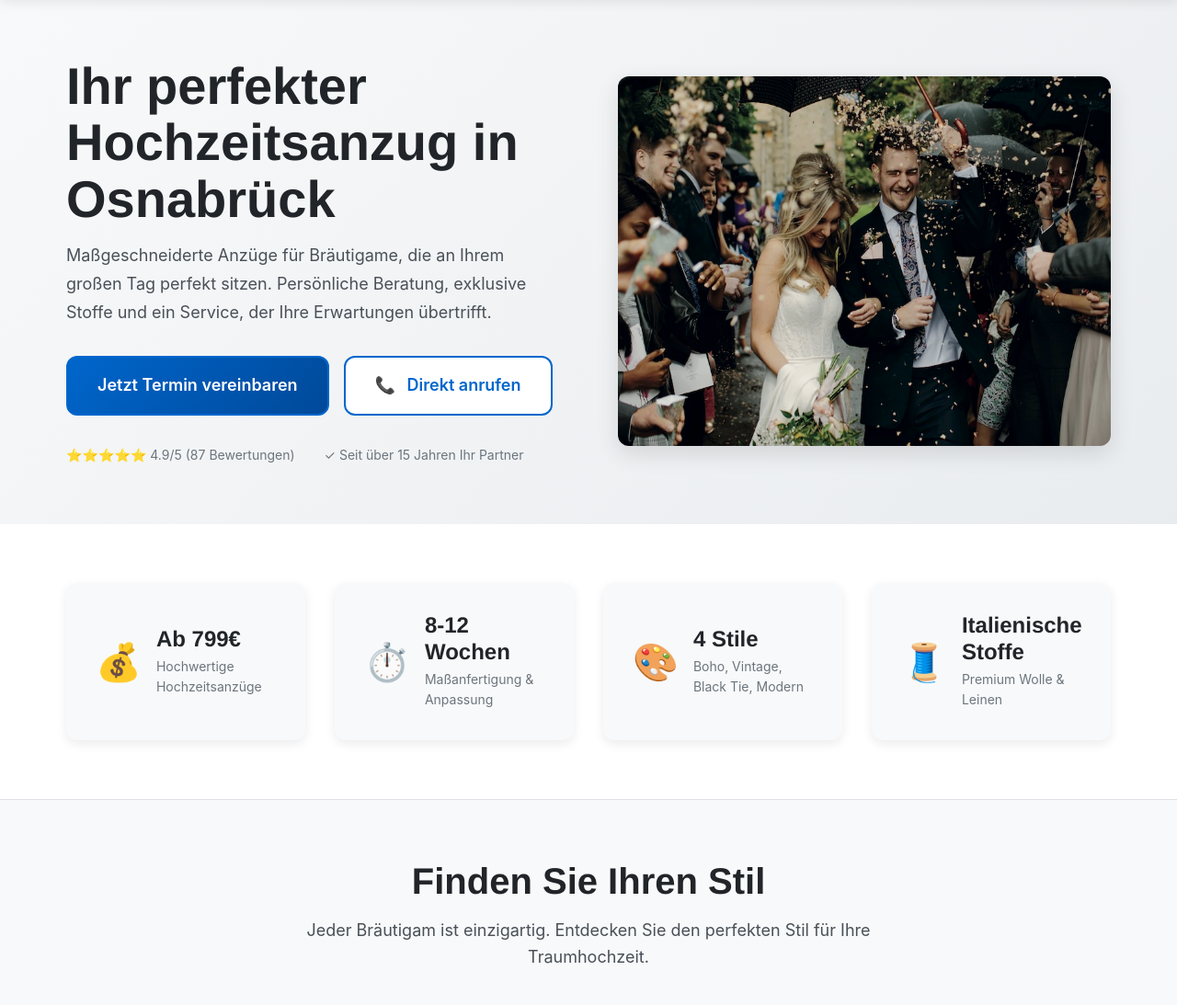
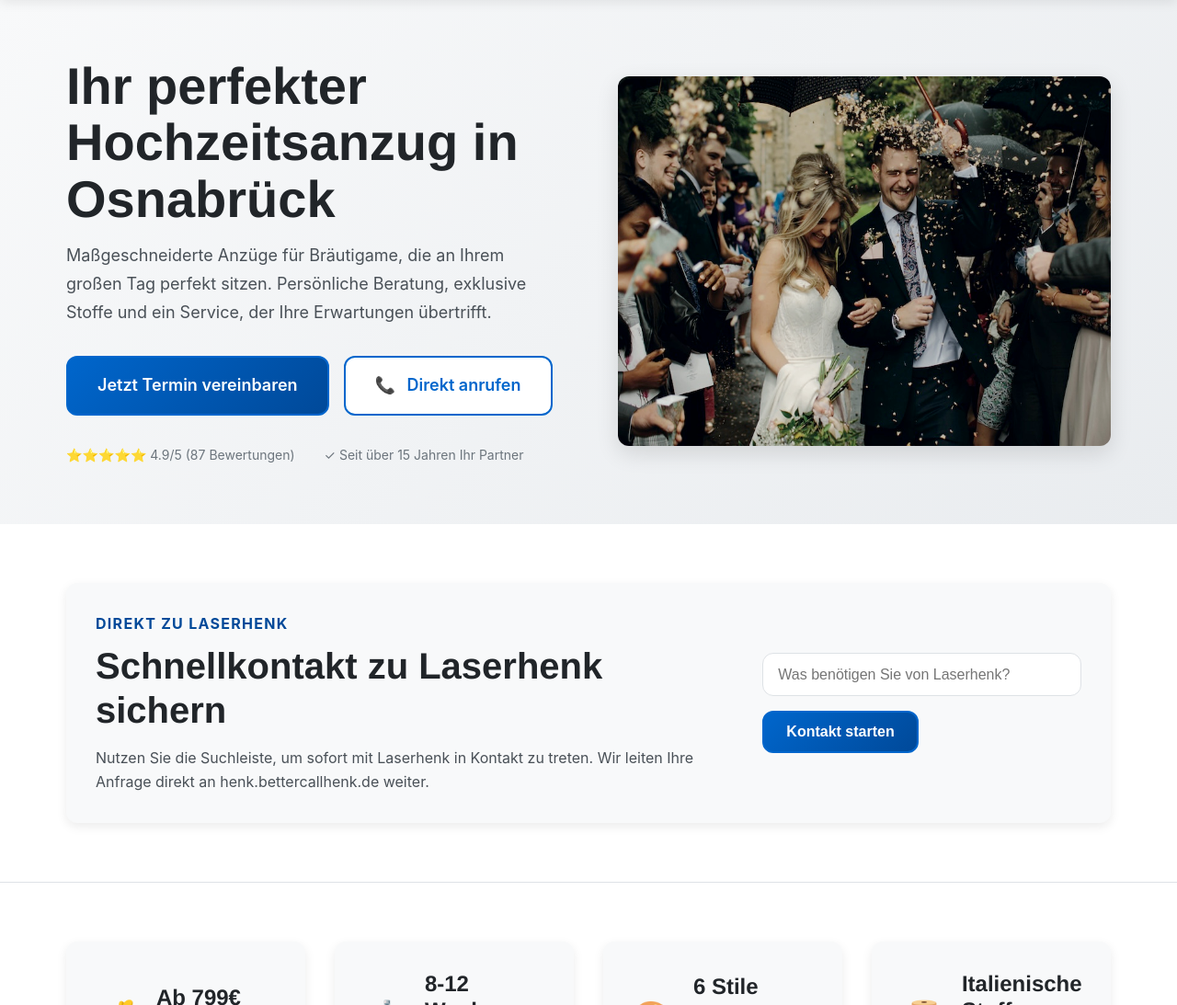
Before and after one commit to Henninglutz/hochzeitsanzug.bettercallhenk.de, a Flask app: page / in a window 1280 px wide. Shown: the part 88-1181 px from the top of the page at 92% size. Run offline with Flask 3, Linux system fonts and the light colour scheme.

Commit message:
Add new contact flow and styles for wedding page

```diff
--- a/static/hochzeitsanzug.css
+++ b/static/hochzeitsanzug.css
@@ -283,6 +283,71 @@ ul, ol {
   object-fit: cover;
 }
 
+/* Laserhenk Search */
+.laserhenk-search {
+  background: white;
+  padding: var(--space-lg) 0;
+  border-bottom: 1px solid var(--border);
+}
+
+.laserhenk-card {
+  background: var(--panel);
+  border-radius: var(--radius);
+  box-shadow: var(--shadow);
+  padding: var(--space-md);
+}
+
+.laserhenk-content {
+  display: grid;
+  grid-template-columns: 1fr;
+  gap: var(--space-md);
+  align-items: center;
+}
+
+@media (min-width: 768px) {
+  .laserhenk-content {
+    grid-template-columns: 2fr 1fr;
+  }
+}
+
+.laserhenk-kicker {
+  text-transform: uppercase;
+  letter-spacing: 0.08em;
+  font-weight: 700;
+  color: var(--accent-strong);
+  margin-bottom: var(--space-xs);
+}
+
+.laserhenk-title {
+  margin-bottom: var(--space-sm);
+}
+
+.laserhenk-desc {
+  color: var(--text-light);
+  margin: 0;
+}
+
+.laserhenk-form {
+  display: flex;
+  flex-wrap: wrap;
+  gap: var(--space-sm);
+}
+
+.laserhenk-input {
+  flex: 1 1 220px;
+  padding: 0.85rem 1rem;
+  border: 1px solid var(--border);
+  border-radius: var(--radius);
+  font-size: 1rem;
+  transition: border-color 0.2s ease, box-shadow 0.2s ease;
+}
+
+.laserhenk-input:focus {
+  outline: none;
+  border-color: var(--accent);
+  box-shadow: 0 0 0 3px var(--accent-light);
+}
+
 /* Quick Facts Box */
 .quick-facts {
   background: white;
@@ -395,6 +460,21 @@ section {
 
 .style-content {
   padding: var(--space-md);
+}
+
+.style-card.special-offer {
+  border: 2px solid var(--accent);
+  box-shadow: var(--shadow-strong);
+}
+
+.style-badge {
+  display: inline-block;
+  background: var(--accent-strong);
+  color: white;
+  padding: 0.35rem 0.75rem;
+  border-radius: 999px;
+  font-size: 0.875rem;
+  margin-bottom: var(--space-sm);
 }
 
 .style-title {
--- a/templates/hochzeitsanzug.html
+++ b/templates/hochzeitsanzug.html
@@ -135,7 +135,7 @@
           <a href="#styles" class="nav-link">Stile</a>
           <a href="#services" class="nav-link">Services</a>
           <a href="#faq" class="nav-link">FAQ</a>
-          <a href="#contact" class="btn btn-primary">Termin vereinbaren</a>
+          <a href="https://webforms.pipedrive.com/f/2TzRAgOhrm8rCufgy5QPOiSH04gcOOaAOrBAUbWFQBUxU0kd4Sj9Ubg2YH5b74l5V" class="btn btn-primary">Termin vereinbaren</a>
         </nav>
       </div>
     </div>
@@ -155,7 +155,7 @@
               Persönliche Beratung, exklusive Stoffe und ein Service, der Ihre Erwartungen übertrifft.
             </p>
             <div class="hero-cta">
-              <a href="#contact" class="btn btn-primary btn-lg">Jetzt Termin vereinbaren</a>
+              <a href="https://webforms.pipedrive.com/f/2TzRAgOhrm8rCufgy5QPOiSH04gcOOaAOrBAUbWFQBUxU0kd4Sj9Ubg2YH5b74l5V" class="btn btn-primary btn-lg">Jetzt Termin vereinbaren</a>
               <a href="tel:+4954112345678" class="btn btn-secondary btn-lg">
                 <span class="btn-icon">📞</span> Direkt anrufen
               </a>
@@ -172,6 +172,33 @@
               class="img-responsive"
               loading="eager"
             />
+          </div>
+        </div>
+      </div>
+    </section>
+
+    <!-- Laserhenk Kontakt-Suche -->
+    <section class="laserhenk-search">
+      <div class="container">
+        <div class="laserhenk-card">
+          <div class="laserhenk-content">
+            <div>
+              <p class="laserhenk-kicker">Direkt zu Laserhenk</p>
+              <h2 class="laserhenk-title">Schnellkontakt zu Laserhenk sichern</h2>
+              <p class="laserhenk-desc">
+                Nutzen Sie die Suchleiste, um sofort mit Laserhenk in Kontakt zu treten. Wir leiten Ihre Anfrage direkt an henk.bettercallhenk.de weiter.
+              </p>
+            </div>
+            <form class="laserhenk-form" action="https://henk.bettercallhenk.de" method="get">
+              <input
+                type="search"
+                name="q"
+                class="laserhenk-input"
+                placeholder="Was benötigen Sie von Laserhenk?"
+                aria-label="Laserhenk Kontakt Suche"
+              />
+              <button type="submit" class="btn btn-primary">Kontakt starten</button>
+            </form>
           </div>
         </div>
       </div>
@@ -198,8 +225,8 @@
           <div class="fact-card">
             <div class="fact-icon">🎨</div>
             <div class="fact-content">
-              <h3 class="fact-title">4 Stile</h3>
-              <p class="fact-desc">Boho, Vintage, Black Tie, Modern</p>
+              <h3 class="fact-title">6 Stile</h3>
+              <p class="fact-desc">Boho, Vintage, Black Tie, Modern, Tweed, SPECIAL</p>
             </div>
           </div>
           <div class="fact-card">
@@ -313,6 +340,51 @@
                 <li>✓ Slim Fit Schnitt</li>
                 <li>✓ Trendfarben: Navy, Salbeigrün</li>
                 <li>✓ Moderne Details</li>
+              </ul>
+            </div>
+          </article>
+
+          <!-- Tweed & Outdoor -->
+          <article class="style-card">
+            <div class="style-image">
+              <img
+                src="/static/images/style-vintage.jpg"
+                alt="Tweed Outdoor Hochzeitsanzug in strukturiertem Stoff für rustikale Feiern"
+                loading="lazy"
+              />
+            </div>
+            <div class="style-content">
+              <h3 class="style-title">Tweed &amp; Outdoor</h3>
+              <p class="style-desc">
+                Robuste Tweed-Strukturen für Scheunen- und Outdoor-Hochzeiten. Wetterfest, warm und mit charaktervollem Look.
+              </p>
+              <ul class="style-features">
+                <li>✓ Tweed in Karos oder Fischgrat</li>
+                <li>✓ Erdige Akzente: Moosgrün, Braun, Ocker</li>
+                <li>✓ Ideal für Herbst- und Winterfeiern</li>
+              </ul>
+            </div>
+          </article>
+
+          <!-- SPECIAL OFFER -->
+          <article class="style-card special-offer">
+            <div class="style-image">
+              <img
+                src="/static/images/style-blacktie.jpeg"
+                alt="Sonderangebot mit KRAFT Bamboo Boxershorts als stilvolles Accessoire"
+                loading="lazy"
+              />
+            </div>
+            <div class="style-content">
+              <p class="style-badge">SPECIAL OFFER</p>
+              <h3 class="style-title">KRAFT Boxer Edition</h3>
+              <p class="style-desc">
+                Unser exklusives Angebot für Bräutigame: maßgeschneiderter Look plus KRAFT Bamboo Boxershorts – maximaler Komfort an Ihrem Tag.
+              </p>
+              <ul class="style-features">
+                <li>✓ Limited Edition Paket</li>
+                <li>✓ 3er-Pack KRAFT Bamboo Boxershorts</li>
+                <li>✓ Perfekt unter Anzug &amp; Smoking</li>
               </ul>
             </div>
           </article>
@@ -573,7 +645,7 @@
         </div>
       </div>
       <div class="footer-bottom">
-        <p>&copy; 2025 bettercallhenk. Alle Rechte vorbehalten.</p>
+        <p>&copy; 2026 bettercallhenk. Alle Rechte vorbehalten.</p>
         <p>
           <a href="/impressum">Impressum</a> |
           <a href="/datenschutz">Datenschutz</a>
```
